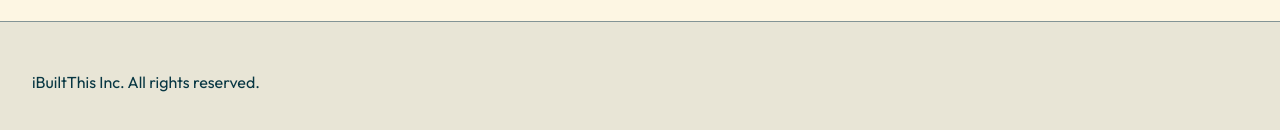
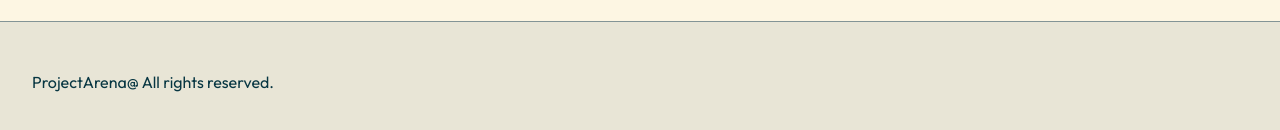
Before and after one commit to kundanmehta01/ProjectArena, a Next.js app: page / in a window 1280 px wide. Shown: the part 1420-1550 px from the top of the page. Built offline with nearby package versions, Linux system fonts and the light colour scheme; no server answers; the database is empty.

Commit message:
Update footer text to 'ProjectArena' branding

```diff
--- a/components/common/footer.tsx
+++ b/components/common/footer.tsx
@@ -1,7 +1,7 @@
 export default function Footer() {
   return (
     <footer className="border-t bg-muted/20 py-12">
-      <div className="wrapper">iBuiltThis Inc. All rights reserved.</div>
+      <div className="wrapper">ProjectArena@ All rights reserved.</div>
     </footer>
   );
 }
```
